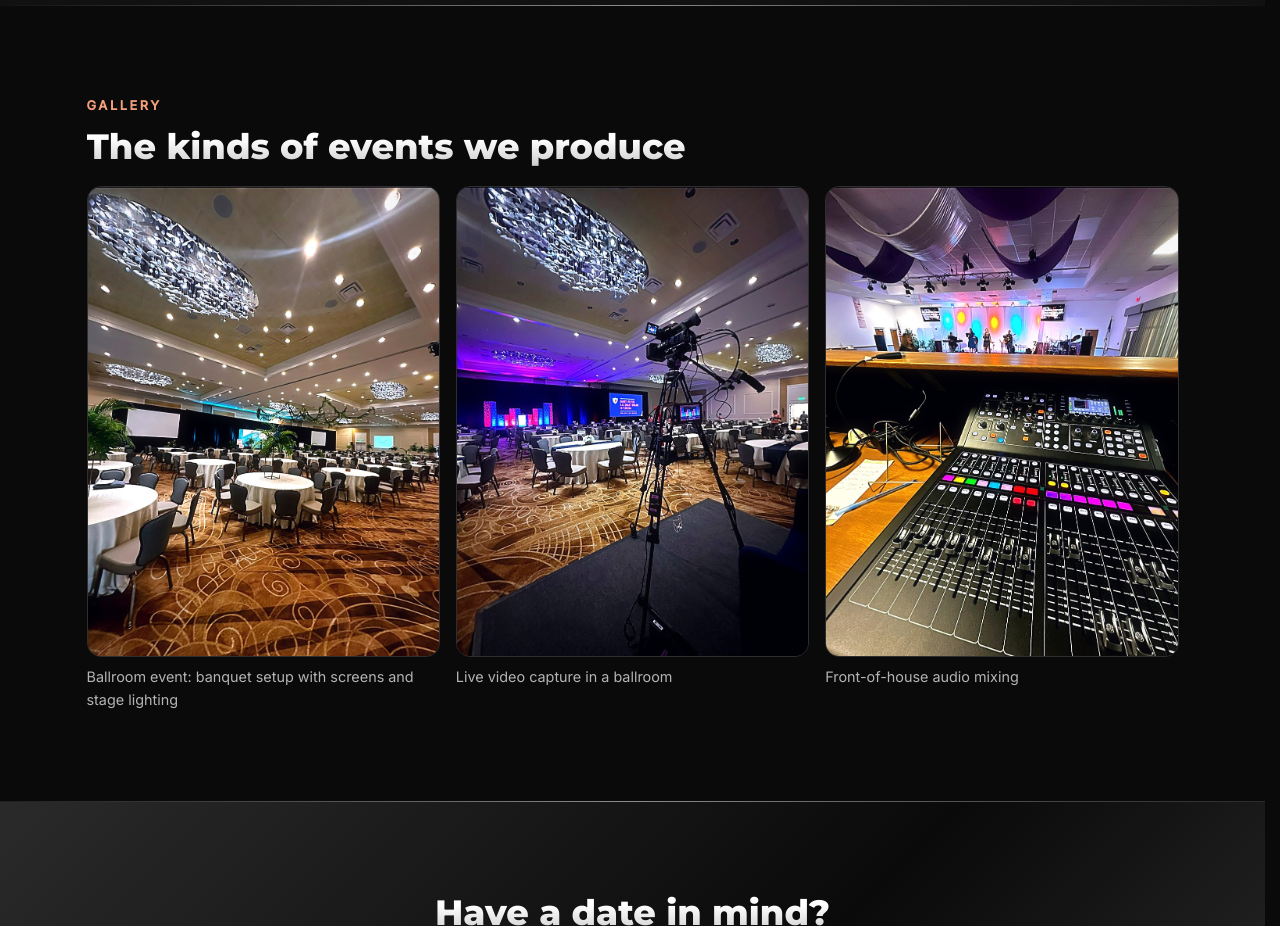
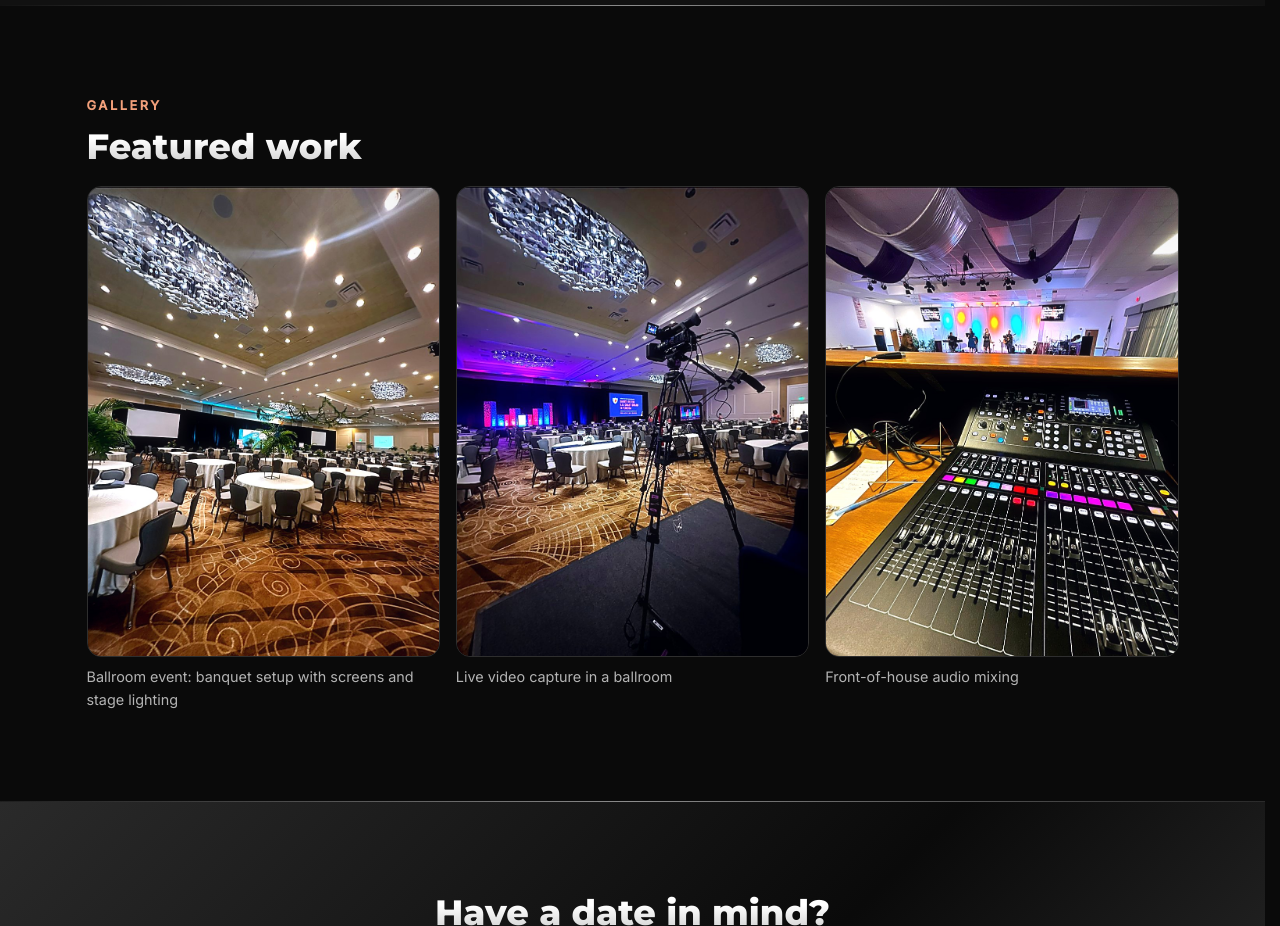
Before and after one commit to skitzafrenia420420-pause/ailiveproductions, a plain HTML site: page services.html in a window 1280 px wide. Shown: the part 1120-2046 px from the top of the page. Drawn offline with Linux system fonts and the light colour scheme.

Commit message:
Revert "Rename gallery heading to 'The kinds of events we produce'"
This reverts commit 8d7f4810ef16609bb1cc36b284e6fa1556063858.

```diff
--- a/services.html
+++ b/services.html
@@ -134,7 +134,7 @@ nav .navcta{background:linear-gradient(180deg,#F8C2A4 0%,#F2A07B 52%,#E08A62 100
 <a href="/quote?type=Live+Recording">Live Recording<small>Bands and performances</small><span class="go">Get a Quote →</span></a>
 </div>
 </div></div></section>
-<section id="gallery"><div class="wrap"><p class="eyebrow">Gallery</p><h2>The kinds of events we produce</h2>
+<section id="gallery"><div class="wrap"><p class="eyebrow">Gallery</p><h2>Featured work</h2>
 <div class="gallery">
 <figure><img src="gallery/event-01.jpg" loading="lazy" alt="Ballroom set with round banquet tables, projection screens and colored stage lighting"><figcaption>Ballroom event: banquet setup with screens and stage lighting</figcaption></figure>
 <figure><img src="gallery/event-02.jpg" loading="lazy" alt="Video camera on a tripod filming a ballroom event with colored stage lights"><figcaption>Live video capture in a ballroom</figcaption></figure>
```
